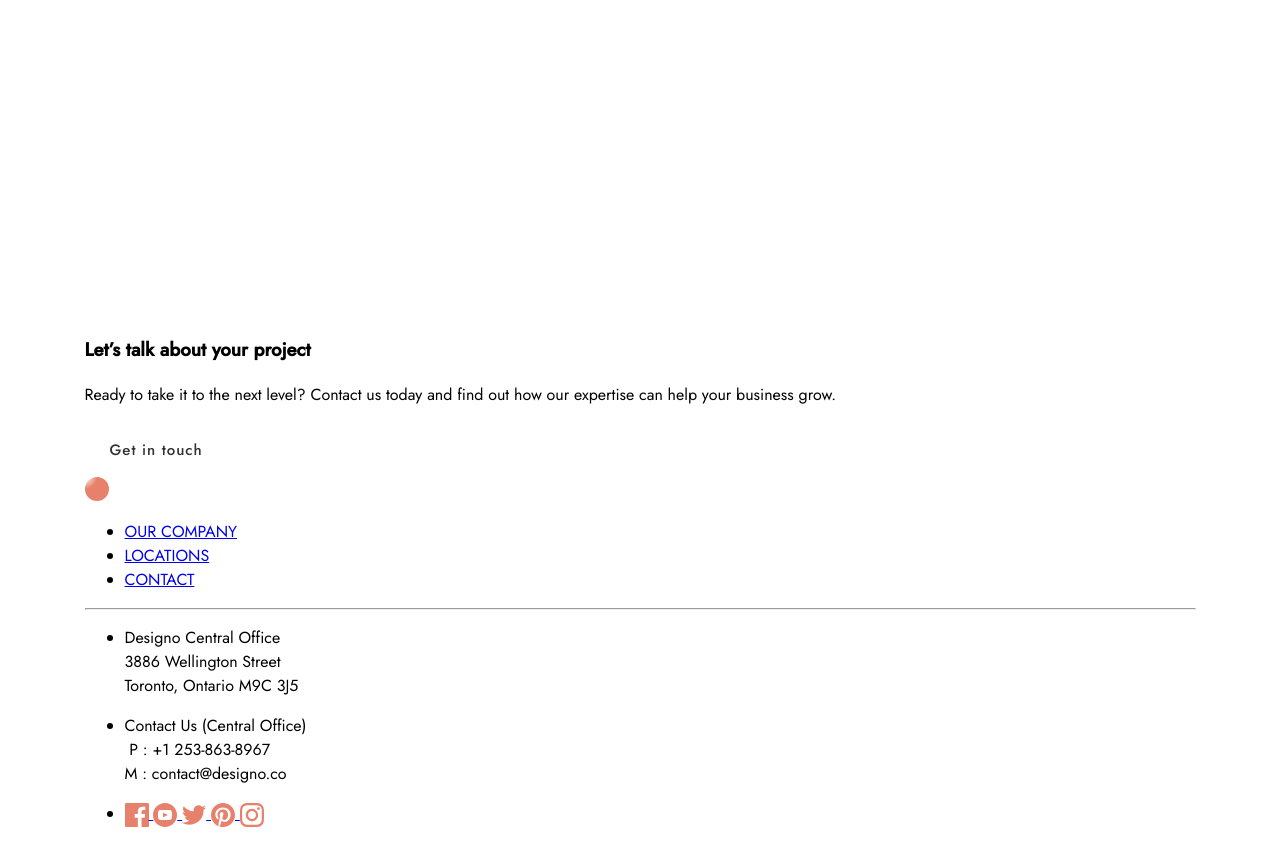
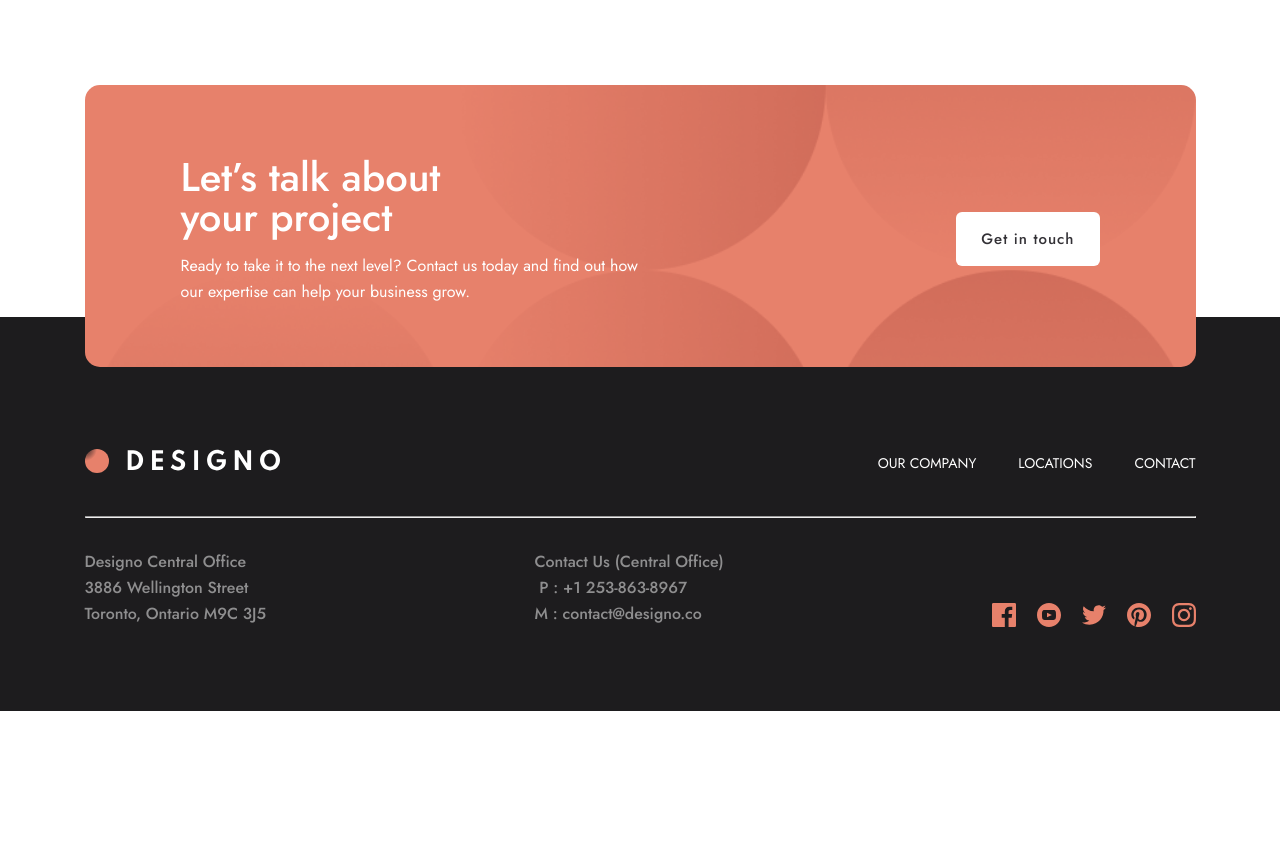
Before and after one commit to firdavs13/designo, a plain HTML site: page index.html in a window 1280 px wide. Shown: the part 2124-2967 px from the top of the page. After the commit the page ends 2835 px from the top, so only its background shows below. Drawn offline with Linux system fonts and the light colour scheme.

Commit message:
initial commit

```diff
--- a/css/main.css
+++ b/css/main.css
@@ -913,16 +913,16 @@ img {
   }
 }
 
-AZ\.footer {
+.footer {
   padding: 132px 0 84px;
   background: #1D1C1E;
 }
 
-AZ\.footer__wrapper {
+.footer__wrapper {
   position: relative;
 }
 
-AZ\.footer__card {
+.footer__card {
   position: absolute;
   right: 0;
   left: 0;
@@ -944,7 +944,7 @@ AZ\.footer__card {
   background-repeat: no-repeat;
 }
 
-AZ\.footer__card-heading {
+.footer__card-heading {
   width: 100%;
   max-width: 268px;
   margin: 0px;
@@ -954,7 +954,7 @@ AZ\.footer__card-heading {
   color: #FFFFFF;
 }
 
-AZ\.footer__card-desc {
+.footer__card-desc {
   width: 100%;
   max-width: 459px;
   font-size: 16px;
@@ -962,7 +962,7 @@ AZ\.footer__card-desc {
   color: #FFFFFF;
 }
 
-AZ\.footer__links {
+.footer__links {
   display: -webkit-box;
   display: -ms-flexbox;
   display: flex;
@@ -975,7 +975,7 @@ AZ\.footer__links {
   margin-bottom: 40px;
 }
 
-AZ\.footer-top__list {
+.footer-top__list {
   display: -webkit-box;
   display: -ms-flexbox;
   display: flex;
@@ -987,27 +987,27 @@ AZ\.footer-top__list {
   list-style: none;
 }
 
-AZ\.footer-top__item + AZ\.footer-top__item {
+.footer-top__item + .footer-top__item {
   margin-left: 42px;
 }
 
-AZ\.footer-top__link {
+.footer-top__link {
   text-decoration: none;
   font-size: 14px;
   line-height: 14px;
   color: #fff;
 }
 
-AZ\.footer__logo {
+.footer__logo {
   -ms-flex-negative: 0;
       flex-shrink: 0;
 }
 
-AZ\.footer__bot {
+.footer__bot {
   margin-top: 31px;
 }
 
-AZ\.footer-bot__list {
+.footer-bot__list {
   margin: 0;
   padding: 0;
   list-style: none;
@@ -1022,7 +1022,7 @@ AZ\.footer-bot__list {
           justify-content: space-between;
 }
 
-AZ\.footer-bot__desc {
+.footer-bot__desc {
   margin: 0px;
   padding: 0px;
   width: 100%;
@@ -1034,13 +1034,13 @@ AZ\.footer-bot__desc {
   opacity: 0.5;
 }
 
-AZ\.footer-bot__links {
+.footer-bot__links {
   margin: 0px;
   padding: 0px;
   text-decoration: none;
 }
 
-AZ\.footer-bot__links + AZ\.footer-bot__links {
+.footer-bot__links + .footer-bot__links {
   margin-left: 16px;
 }
 
```
Also changed, not shown: 1 other file.
